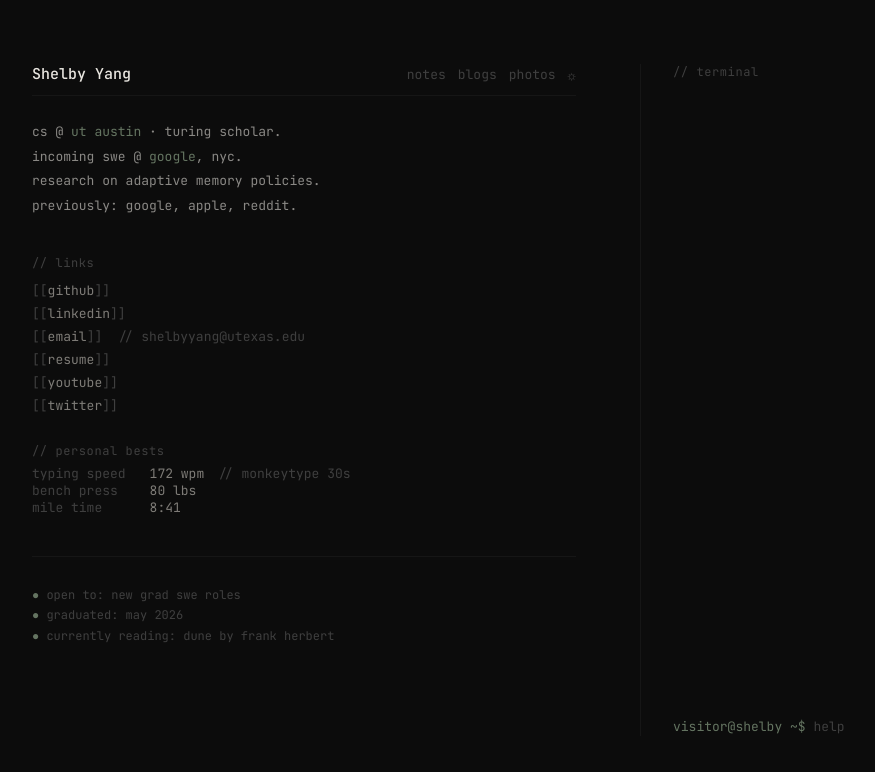
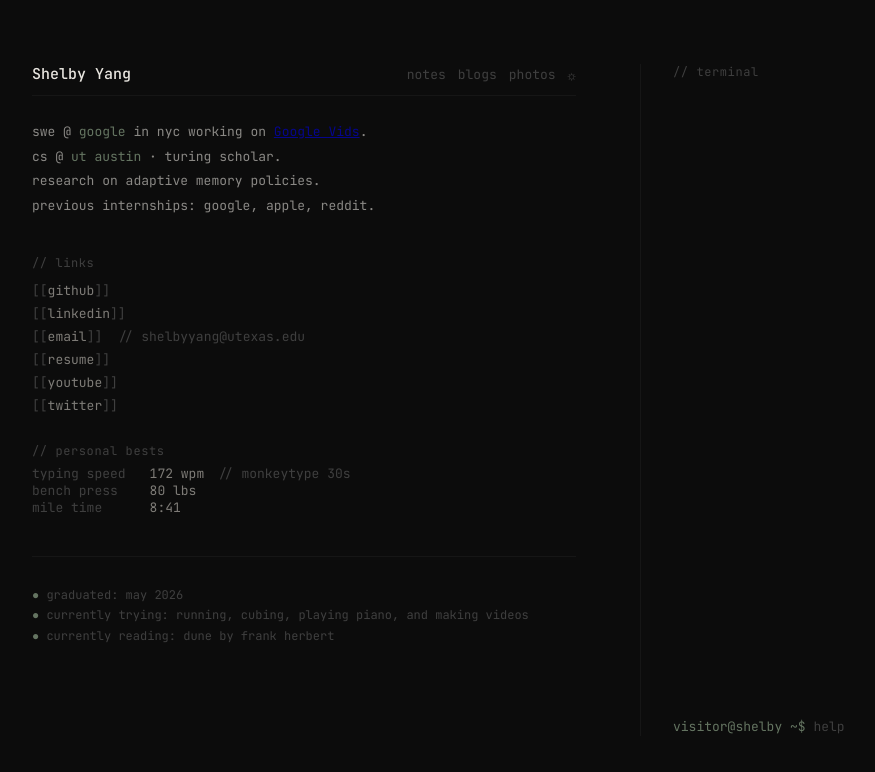
Before and after one commit to Wilye/shelbyyang.com, a website: page index.html in a window 1280 px wide. Shown: the whole page, without its empty margins (40-915 px from the left). Drawn offline with Linux system fonts and the light colour scheme.

Commit message:
content: updating job title and what i'm currently trying

```diff
--- a/index.html
+++ b/index.html
@@ -24,10 +24,10 @@
                 <div class="boot-line" id="boot"></div>
             </div>
             <p class="bio">
+                swe @ <span class="accent">google</span> in nyc working on <a href=https://vids.new target="_blank">Google Vids</a>.<br>
                 cs @ <span class="accent">ut austin</span> · turing scholar.<br>
-                incoming swe @ <span class="accent">google</span>, nyc.<br>
                 research on adaptive memory policies.<br>
-                previously: google, apple, reddit.
+                previous internships: google, apple, reddit.
             </p>
 
             <div class="links">
@@ -51,8 +51,8 @@
                 </table>
             </div>
             <div class="status">
-                <span class="status-dot">●</span> open to: new grad swe roles<br>
                 <span class="status-dot">●</span> graduated: may 2026<br>
+                <span class="status-dot">●</span> currently trying: running, cubing, playing piano, and making videos<br>
                 <span class="status-dot">●</span> currently reading: dune by frank herbert<br>
             </div>
         </div>
```
